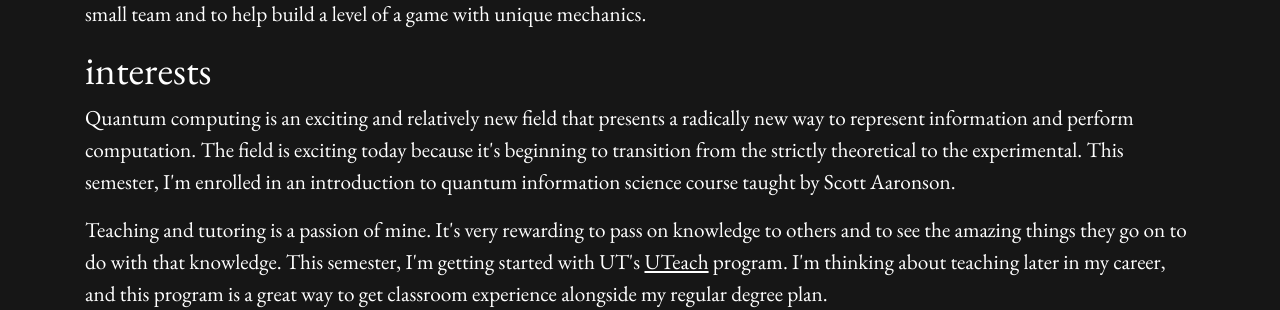
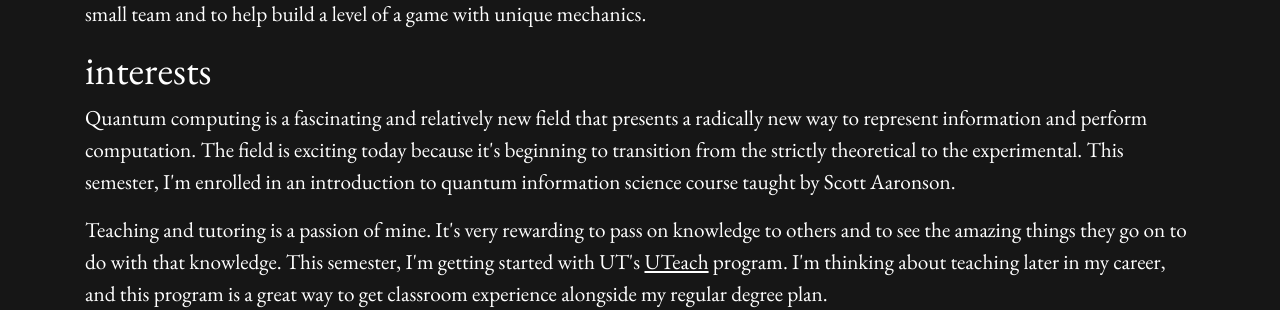
Before and after one commit to bporter816/bporter816.github.io, a Jekyll site: the page built from index.html, in a window 1280 px wide. Shown: the part 1501-1811 px from the top of the page. Built offline with Jekyll 4.4.1, drawn with Linux system fonts in a browser that asks for light colours.

Commit message:
minor index change

```diff
--- a/index.html
+++ b/index.html
@@ -69,7 +69,7 @@ layout: default
   </p>
   <h1 id="interests">interests</h1>
   <p>
-    Quantum computing is an exciting and relatively new field that presents a radically
+    Quantum computing is a fascinating and relatively new field that presents a radically
     new way to represent information and perform computation. The field is exciting
     today because it's beginning to transition from the strictly theoretical to the
     experimental. This semester, I'm enrolled in an introduction to quantum information
```
